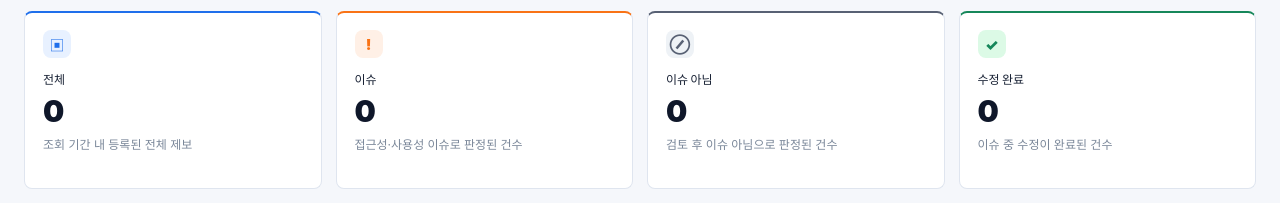
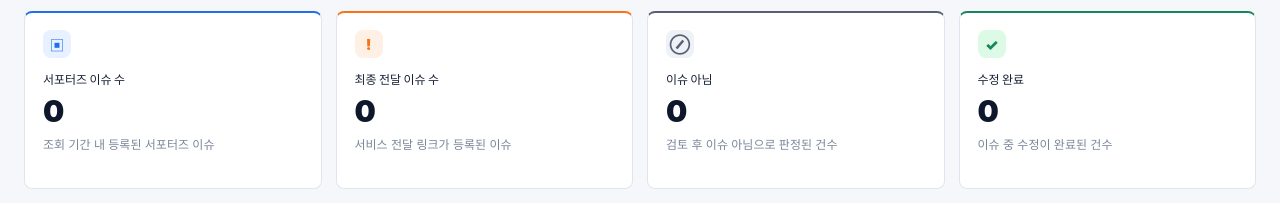
Before and after one commit to HYBEN09/supporters_dashboard, a React (Vite) app: page /issues in a window 1280 px wide. Shown: the part 215-418 px from the top of the page. Built offline with nearby package versions, Linux system fonts and the light colour scheme; no server answers; the database is empty.

Commit message:
refactor(monthly-report): remove issue report column & rename report metrics to supporter issue count

```diff
--- a/src/components/dashboard/KpiCard.tsx
+++ b/src/components/dashboard/KpiCard.tsx
@@ -17,17 +17,30 @@ export function KpiCard({
   progressValue,
   tone = "blue",
 }: KpiCardProps) {
+  const displayLabel =
+    tone === "blue"
+      ? "서포터즈 이슈 수"
+      : tone === "orange"
+        ? "최종 전달 이슈 수"
+        : label;
+  const displayHelper =
+    tone === "blue"
+      ? "조회 기간 내 등록된 서포터즈 이슈"
+      : tone === "orange"
+        ? "서비스 전달 링크가 등록된 이슈"
+        : helper;
+
   return (
     <article className={`${styles.card} ${styles[tone]}`}>
       {icon ? <span className={styles.icon}>{icon}</span> : null}
-      <span className={styles.label}>{label}</span>
+      <span className={styles.label}>{displayLabel}</span>
       <strong>{value}</strong>
       {typeof progressValue === "number" ? (
         <div className={styles.progress} aria-hidden="true">
           <span style={{ width: `${Math.min(progressValue, 100)}%` }} />
         </div>
       ) : null}
-      {helper ? <p>{helper}</p> : null}
+      {displayHelper ? <p>{displayHelper}</p> : null}
     </article>
   );
 }
--- a/src/pages/DashboardPage.tsx
+++ b/src/pages/DashboardPage.tsx
@@ -72,6 +72,22 @@ function getPrimaryJiraNumber(issue: IssueItem) {
   }
 
   return null;
+}
+
+function getMonthlyStatusLabel(dataKey: string) {
+  if (dataKey === "reportedIssueCount") {
+    return "서포터즈 이슈 수";
+  }
+
+  if (dataKey === "finalDeliveredIssueCount") {
+    return "최종 전달 이슈 수";
+  }
+
+  if (dataKey === "fixedDeliveredIssueCount") {
+    return "수정 이슈 수";
+  }
+
+  return dataKey;
 }
 
 export function DashboardPage() {
@@ -375,11 +391,16 @@ export function DashboardPage() {
                 <CartesianGrid strokeDasharray="3 3" />
                 <XAxis dataKey="month" />
                 <YAxis allowDecimals={false} />
-                <Tooltip formatter={(value) => String(value)} />
-                <Legend />
+                <Tooltip
+                  formatter={(value, _name, item) => [
+                    String(value),
+                    getMonthlyStatusLabel(String(item.dataKey)),
+                  ]}
+                />
+                <Legend formatter={(value) => getMonthlyStatusLabel(String(value))} />
                 <Line
                   dataKey="reportedIssueCount"
-                  name="제보 이슈 수"
+                  name="서포터즈 이슈 수"
                   stroke="#1f6feb"
                   strokeWidth={2}
                   type="monotone"
--- a/src/pages/MonthlyReportPage.module.css
+++ b/src/pages/MonthlyReportPage.module.css
@@ -115,7 +115,7 @@
 
 .reportTable {
   width: 100%;
-  min-width: 1180px;
+  min-width: 1080px;
   border-collapse: collapse;
   table-layout: fixed;
   font-size: 14px;
@@ -152,8 +152,8 @@
   vertical-align: middle;
 }
 
-.reportTable td:nth-child(4),
-.reportTable td:nth-child(6) {
+.reportTable td:nth-child(3),
+.reportTable td:nth-child(5) {
   background: #f5f5f5;
 }
 
--- a/src/pages/MonthlyReportPage.tsx
+++ b/src/pages/MonthlyReportPage.tsx
@@ -29,15 +29,16 @@ export function MonthlyReportPage() {
       }),
     [issues, period.end, period.start],
   );
+
   const rows = useMemo(
     () => getMonthlyReportRows(periodIssues, period.start, period.end),
     [period.end, period.start, periodIssues],
   );
+
   const totals = useMemo(
     () =>
       rows.reduce(
         (sum, row) => ({
-          totalReports: sum.totalReports + row.totalReports,
           supporterIssues: sum.supporterIssues + row.supporterIssues,
           notIssues: sum.notIssues + row.notIssues,
           accessibilityIssues:
@@ -46,7 +47,6 @@ export function MonthlyReportPage() {
           fixedIssues: sum.fixedIssues + row.fixedIssues,
         }),
         {
-          totalReports: 0,
           supporterIssues: 0,
           notIssues: 0,
           accessibilityIssues: 0,
@@ -86,12 +86,12 @@ export function MonthlyReportPage() {
 
       <section className={styles.summaryGrid} aria-label="월별 리포트 요약">
         <article>
-          <span>이슈 제보</span>
-          <strong>{formatCount(totals.totalReports)}</strong>
+          <span>서포터즈 이슈</span>
+          <strong>{formatCount(totals.supporterIssues)}</strong>
         </article>
         <article>
-          <span>서포터즈 이슈</span>
-          <strong>{formatCount(totals.supporterIssues)}</strong>
+          <span>이슈 아님</span>
+          <strong>{formatCount(totals.notIssues)}</strong>
         </article>
         <article>
           <span>접근성 이슈</span>
@@ -120,7 +120,6 @@ export function MonthlyReportPage() {
             <thead>
               <tr>
                 <th>해당 월</th>
-                <th>이슈 제보</th>
                 <th>서포터즈 이슈</th>
                 <th>이슈 아님</th>
                 <th>접근성 이슈</th>
@@ -132,7 +131,6 @@ export function MonthlyReportPage() {
               {rows.map((row) => (
                 <tr key={row.month}>
                   <th scope="row">{row.monthLabel}</th>
-                  <td>{formatCount(row.totalReports)}</td>
                   <td>{formatCount(row.supporterIssues)}</td>
                   <td>{formatCount(row.notIssues)}</td>
                   <td>{formatCount(row.accessibilityIssues)}</td>
```
